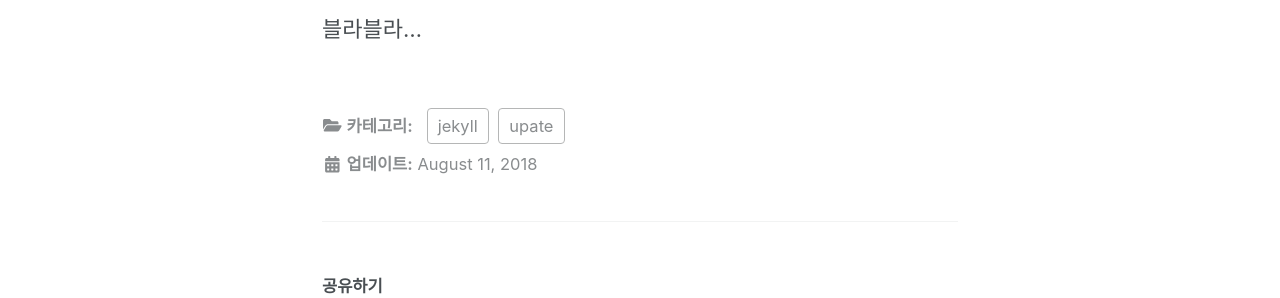
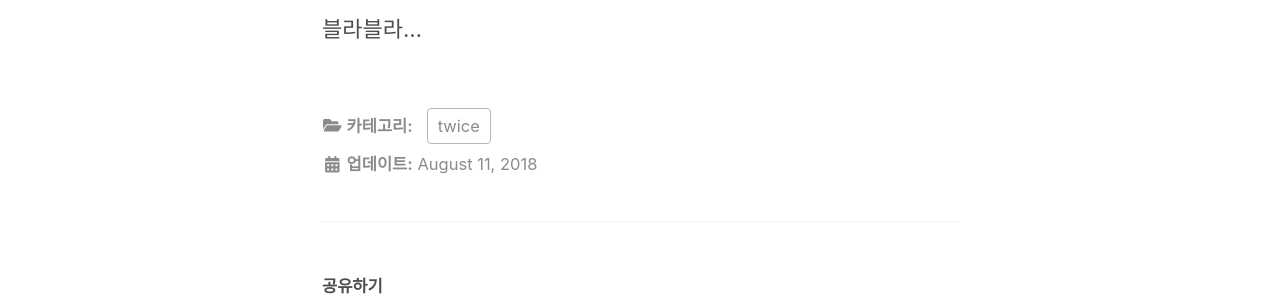
Before and after one commit to hsb0202/hsb0202.github.io, a Jekyll site: the page built from _posts/2018-08-11-twice-post.md, in a window 1280 px wide and 900 px high. Shown: the part 249-547 px from the top of the window. Built offline with Jekyll 4.4.1, drawn with Linux system fonts in a browser that asks for light colours; nearby versions of some CDN libraries.

Commit message:
Update 2018-08-11-twice-post.md

```diff
--- a/_posts/2018-08-11-twice-post.md
+++ b/_posts/2018-08-11-twice-post.md
@@ -2,8 +2,7 @@
 title: "테스트용 포스트 입니다."
 date : 2018-08-11 07:36:00 -400
 categories:
-  - jekyll
-  - upate
+  - twice
 ---
 
 
```
